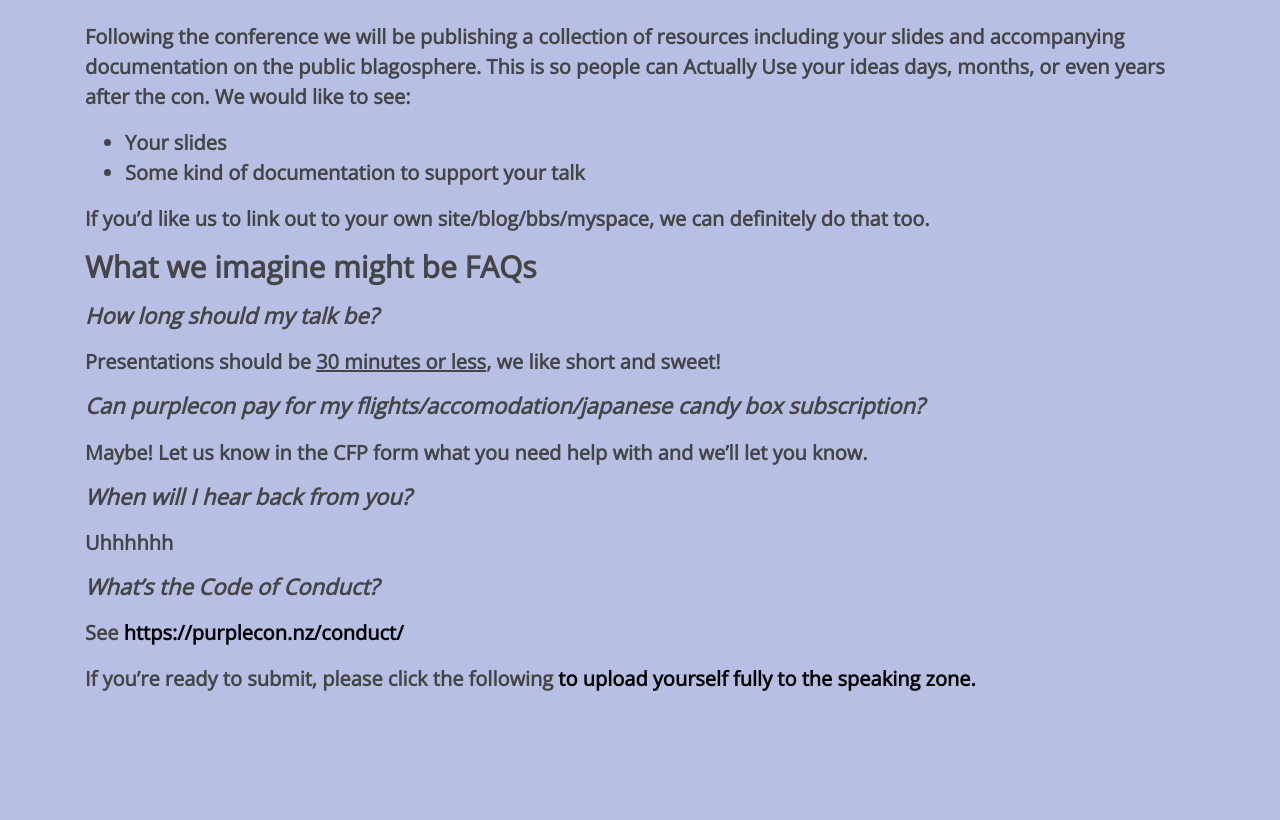
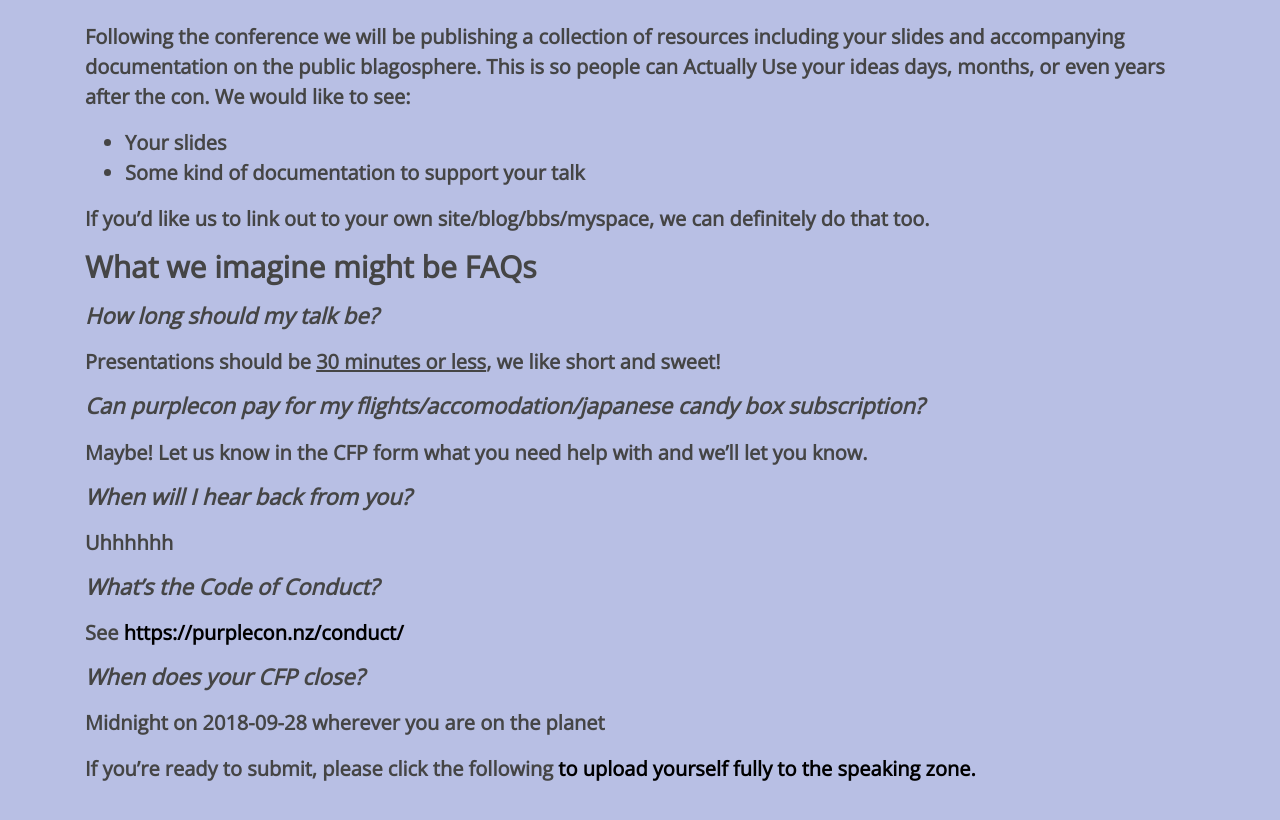
Before and after one commit to purplecon/2018.purplecon.nz, a Jekyll site: the page built from cfp/index.html, in a window 1280 px wide and 900 px high, scrolled down 1088 px. Shown: the top 820 px of the window. Built offline with Jekyll 4.4.1, drawn with Linux system fonts in a browser that asks for light colours.

Commit message:
Update index.html

```diff
--- a/cfp/index.html
+++ b/cfp/index.html
@@ -73,6 +73,9 @@
         <a href="/conduct">https://purplecon.nz/conduct/</a>
       </p>
 
+      <h4>When does your CFP close?</h4>
+      <p>Midnight on 2018-09-28 wherever you are on the planet</p>
+
       <p>If you’re ready to submit, please click the following <a href="https://goo.gl/forms/mLRkeZKDAUdVLvDf2"<hyper travel link</a> to upload yourself fully to the speaking zone.</p>
 
     </div>
```
